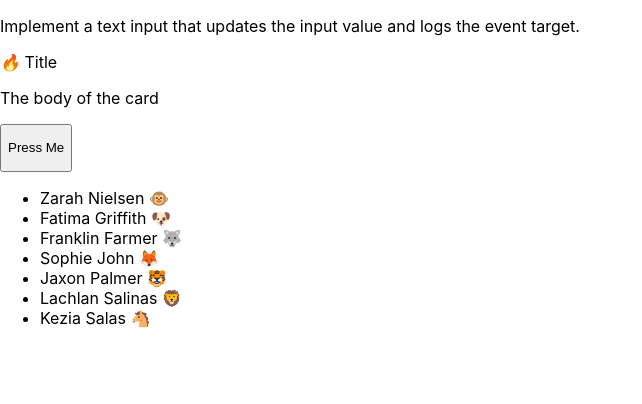
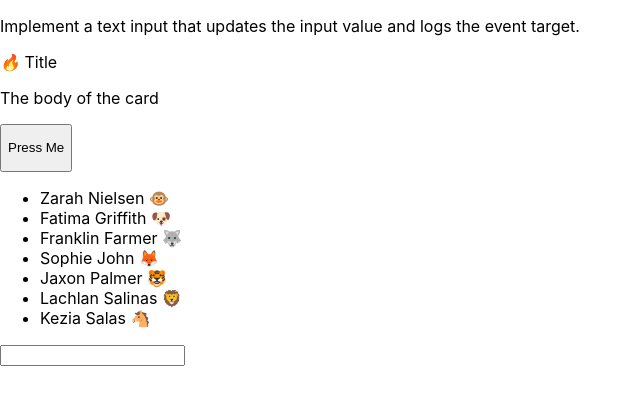
Before and after one commit to caoviv/Fireship.io-React-Challenges, a React (Create React App) app: page / in a window 1280 px wide. Shown: the top 404 px of the page, without its empty margins (0-642 px from the left). Built offline with nearby package versions, Linux system fonts and the light colour scheme.

Commit message:
create text input

```diff
--- a/src/App.js
+++ b/src/App.js
@@ -6,6 +6,7 @@ import LoadingButton from "./components/LoadingButton";
 import { useState } from "react";
 import { useEffect } from "react";
 import ListOfAnimals from "./components/ListOfAnimals";
+import TextInput from "./components/TextInput";
 
 function App() {
   const [isLoading, setIsLoading] = useState(true);
@@ -29,6 +30,8 @@ function App() {
         onClick={handleClick}
       />
       <ListOfAnimals />
+      <TextInput />
+
     </div>
   );
 }
--- /dev/null
+++ b/src/components/TextInput.jsx
@@ -0,0 +1,9 @@
+//Implement a text input that updates the input value and logs the event target.
+
+function TextInput(props) {
+    return (
+      <input />
+    );
+  }
+
+  export default TextInput;
```
